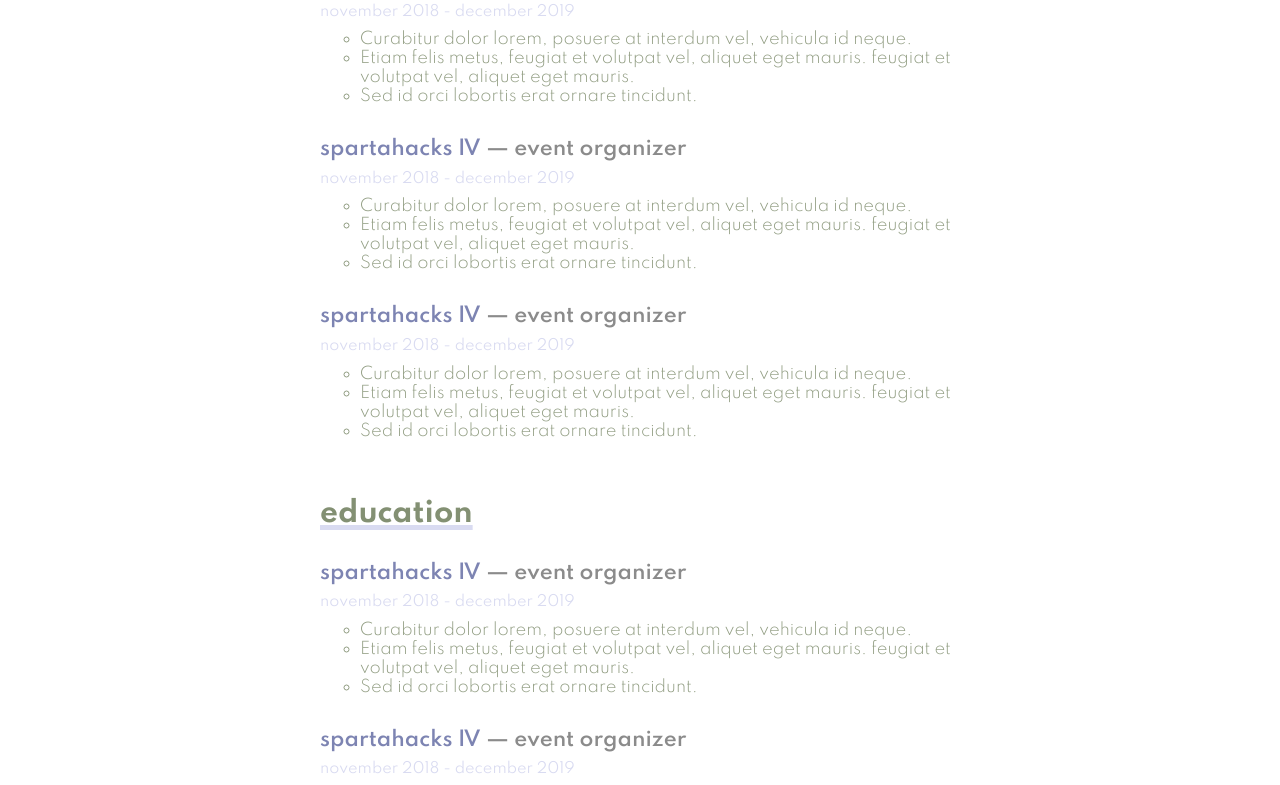
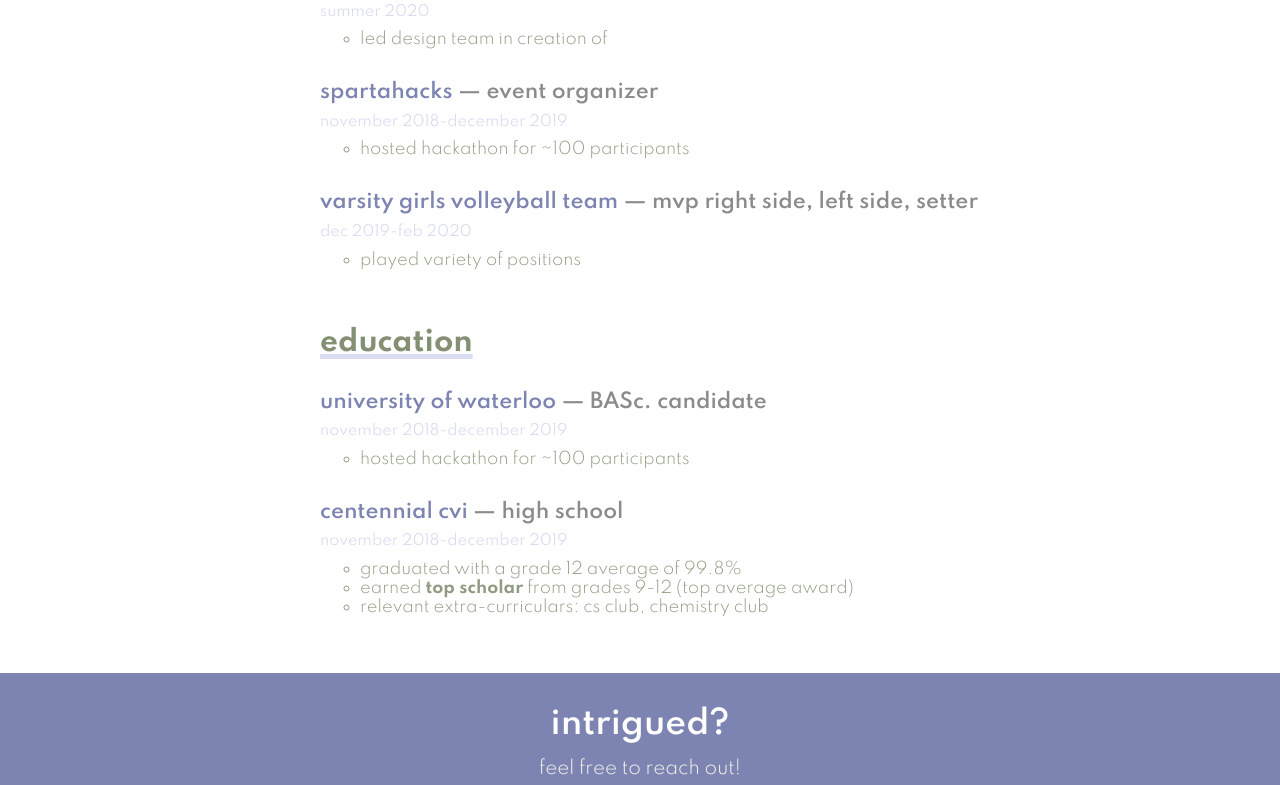
Before and after one commit to jezhu8928/my-portfolio, a Gatsby site: page /aboutme in a window 1280 px wide. Shown: the part 1292-2077 px from the top of the page. Built offline with nearby package versions, Linux system fonts and the light colour scheme; Gatsby itself is replaced by a stand-in of ours.

Commit message:
added separate files for components to be reused

```diff
--- /dev/null
+++ b/src/components/entries.js
@@ -0,0 +1,16 @@
+import * as React from "react";
+import "./layout.css";
+
+const Experience = ({location, position, date, children}) => {
+  return (
+    <article className="experience">
+      <span className="location experience-title">{location}</span><span className="experience-title position"> &mdash; {position}</span>
+      <h3 className="date">{date}</h3>
+      <ul className="experience-description">
+        {children}
+      </ul>
+    </article>
+  );
+};
+
+export default Experience;
--- a/src/pages/aboutme.js
+++ b/src/pages/aboutme.js
@@ -1,5 +1,6 @@
 import * as React from "react";
 import Layout from "../components/layout";
+import Experience from "../components/entries.js";
 import { FontAwesomeIcon } from "@fortawesome/react-fontawesome";
 import { faGithub, faLinkedin } from "@fortawesome/free-brands-svg-icons";
 import { faEnvelope} from "@fortawesome/free-solid-svg-icons";
@@ -48,7 +49,7 @@
         </div>
         <div className="bio-image-container">
           <figure>
-            <img src={bballPic} alt="a sick picture of me playing basketball" className="bio-image"/>
+            <img src={bballPic} alt="me playing basketball" className="bio-image"/>
             <figcaption>placeholder caption</figcaption>
           </figure>
         </div>
@@ -57,58 +58,27 @@
       <div className="resumeish">
         <div className="experience-section">
         <h2 className="subheadings">experience</h2>
-          <article className="experience">
-            <span className="location experience-title">spartahacks IV</span><span className="experience-title position"> &mdash; event organizer</span>
-            <h3 className="date">november 2018 - december 2019</h3>
-            <ul className="experience-description">
-              <li>Curabitur dolor lorem, posuere at interdum vel, vehicula id neque.</li>
-              <li>Etiam felis metus, feugiat et volutpat vel, aliquet eget mauris. feugiat et volutpat vel, aliquet eget mauris.</li>
-              <li>Sed id orci lobortis erat ornare tincidunt.</li>
-            </ul>
-          </article>
+          <Experience location="shad" position="participant" date="summer 2020">
+            <li>led design team in creation of</li>
+          </Experience>
+          <Experience location="spartahacks" position="event organizer" date="november 2018-december 2019">
+            <li>hosted hackathon for ~100 participants</li>
+          </Experience>
+          <Experience location="varsity girls volleyball team" position="mvp right side, left side, setter" date="dec 2019-feb 2020">
+            <li>played variety of positions</li>
+          </Experience>
 
-          <article className="experience">
-            <span className="location experience-title">spartahacks IV</span><span className="experience-title position"> &mdash; event organizer</span>
-            <h3 className="date">november 2018 - december 2019</h3>
-            <ul className="experience-description">
-              <li>Curabitur dolor lorem, posuere at interdum vel, vehicula id neque.</li>
-              <li>Etiam felis metus, feugiat et volutpat vel, aliquet eget mauris. feugiat et volutpat vel, aliquet eget mauris.</li>
-              <li>Sed id orci lobortis erat ornare tincidunt.</li>
-            </ul>
-          </article>
-
-          <article className="experience">
-            <span className="location experience-title">spartahacks IV</span><span className="experience-title position"> &mdash; event organizer</span>
-            <h3 className="date">november 2018 - december 2019</h3>
-            <ul className="experience-description">
-              <li>Curabitur dolor lorem, posuere at interdum vel, vehicula id neque.</li>
-              <li>Etiam felis metus, feugiat et volutpat vel, aliquet eget mauris. feugiat et volutpat vel, aliquet eget mauris.</li>
-              <li>Sed id orci lobortis erat ornare tincidunt.</li>
-            </ul>
-          </article>
         </div>
-
         <div className="education-section">
           <h2 className="subheadings">education</h2>
-          <article className="experience">
-            <span className="location experience-title">spartahacks IV</span><span className="experience-title position"> &mdash; event organizer</span>
-            <h3 className="date">november 2018 - december 2019</h3>
-            <ul className="experience-description">
-              <li>Curabitur dolor lorem, posuere at interdum vel, vehicula id neque.</li>
-              <li>Etiam felis metus, feugiat et volutpat vel, aliquet eget mauris. feugiat et volutpat vel, aliquet eget mauris.</li>
-              <li>Sed id orci lobortis erat ornare tincidunt.</li>
-            </ul>
-          </article>
-
-          <article className="experience">
-            <span className="location experience-title">spartahacks IV</span><span className="experience-title position"> &mdash; event organizer</span>
-            <h3 className="date">november 2018 - december 2019</h3>
-            <ul className="experience-description">
-              <li>Curabitur dolor lorem, posuere at interdum vel, vehicula id neque.</li>
-              <li>Etiam felis metus, feugiat et volutpat vel, aliquet eget mauris. feugiat et volutpat vel, aliquet eget mauris.</li>
-              <li>Sed id orci lobortis erat ornare tincidunt.</li>
-            </ul>
-          </article>
+          <Experience location="university of waterloo" position="BASc. candidate" date="november 2018-december 2019">
+            <li>hosted hackathon for ~100 participants</li>
+          </Experience>
+          <Experience location="centennial cvi" position="high school" date="november 2018-december 2019">
+            <li>graduated with a grade 12 average of 99.8%</li>
+            <li>earned <b>top scholar</b> from grades 9-12 (top average award)</li>
+            <li>relevant extra-curriculars: cs club, chemistry club</li>
+          </Experience>
         </div>
       </div>
     </Layout>
```
Also changed, not shown: src/components/casestudy.js (added, +20 -0 lines), src/pages/index.js (+5 -44 lines).
